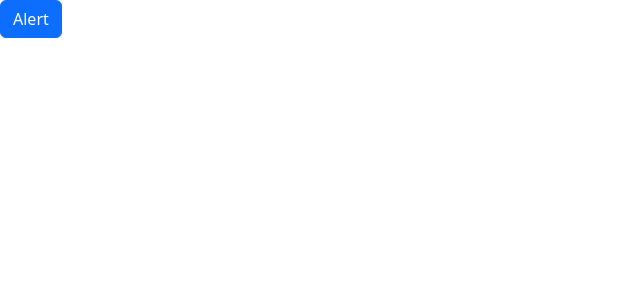
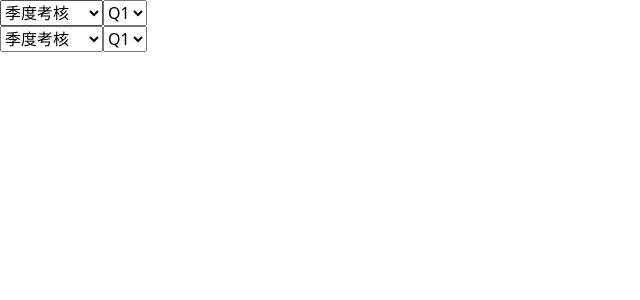
Before and after one commit to imycod/react-all-in-one, a React (Vite) app: page / in a window 1280 px wide. Shown: the top 300 px of the page, without its empty margins (0-640 px from the left). Built offline with nearby package versions, Linux system fonts and the light colour scheme.

Commit message:
feat：2个选择器双向联动

```diff
--- a/src/App.tsx
+++ b/src/App.tsx
@@ -1,13 +1,12 @@
-import { useState } from "react";
-import Alert from "./components/Alert";
-import Button from "./components/Button";
+// import QuaterTime from "./components/QuaterTime/QuaterTime";
+import QuaterTimeConfig from "./components/QuaterTime/QuaterTimeConfig";
 
 function App() {
-  const [alertVisiable, setAlertVisibility] = useState(false);
   return (
     <div>
-      {alertVisiable && <Alert onClose={()=>setAlertVisibility(false)}>My Alert</Alert>}
-      <Button onClick={() => setAlertVisibility(true)}>Alert</Button>
+      {/* <QuaterTime></QuaterTime>   */}
+      <QuaterTimeConfig></QuaterTimeConfig>
+      <QuaterTimeConfig></QuaterTimeConfig>
     </div>
   );
 }
--- /dev/null
+++ b/src/components/QuaterTime/QuaterTime.tsx
@@ -0,0 +1,59 @@
+import { useState, ChangeEvent } from "react";
+
+export default function QuaterTime() {
+  const [timeType, setTimeType] = useState();
+  const [timeOption] = useState([
+    { value: "Q", label: "季度考核" },
+    { value: "Y", label: "年度考核" },
+  ]);
+
+  const [quater, setQuater] = useState();
+  const optionConfig = {
+    quater: [
+      { value: "Q1", label: "Q1" },
+      { value: "Q2", label: "Q2" },
+      { value: "Q3", label: "Q3" },
+      { value: "Q4", label: "Q4" },
+    ],
+  };
+  const [quaterOption, setQuarterOption] = useState(optionConfig.quater);
+
+  const handleTimeTypeChange = (event: ChangeEvent<HTMLSelectElement>) => {
+    const selectedTimeType = event.target.value as string;
+    setTimeType(selectedTimeType);
+
+    if (selectedTimeType === "Q") {
+      setQuarterOption(optionConfig.quater);
+    } else if (selectedTimeType === "Y") {
+      setQuarterOption([{ value: "Y", label: "Y" }]);
+    }
+  };
+
+  return (
+    <div>
+      <label>
+        考核时间类型：
+        <select value={timeType} onChange={handleTimeTypeChange}>
+          {timeOption.map((item) => (
+            <option key={item.value} value={item.value}>
+              {item.label}
+            </option>
+          ))}
+        </select>
+      </label>
+      <br />
+      <label>
+        考核季度：
+        <select
+          value={quater}
+          onChange={(event) => setQuater(event.target.value)}>
+          {quaterOption.map((item) => (
+            <option key={item.value} value={item.value}>
+              {item.label}
+            </option>
+          ))}
+        </select>
+      </label>
+    </div>
+  );
+}
--- /dev/null
+++ b/src/components/QuaterTime/QuaterTimeConfig.tsx
@@ -0,0 +1,96 @@
+import { useEffect, useState } from "react";
+
+export default function QuaterTimeConfig() {
+  const [query, setQuery] = useState("Q");
+
+  const [basCycleOptions] = useState([
+    { value: "Q", label: "季度考核" },
+    { value: "Y", label: "年度考核" },
+    { value: "H", label: "半年度考核" },
+    { value: "M", label: "月度考核" },
+  ]);
+  const [basQuaterOptions, setQuarterOption] = useState([]);
+
+  function setBasQuarterOptions(prop: string) {
+    const optionConfig = {
+      Q: [
+        { value: "Q1", label: "Q1" },
+        { value: "Q2", label: "Q2" },
+        { value: "Q3", label: "Q3" },
+        { value: "Q4", label: "Q4" },
+      ],
+      M: [
+        { value: "M1", label: "M1" },
+        { value: "M2", label: "M2" },
+      ],
+      H: [
+        { value: "H1", label: "H1" },
+        { value: "H2", label: "H2" },
+      ],
+      Y: [{ value: "Y", label: "Y" }],
+    };
+
+    setQuarterOption(optionConfig[prop]);
+  }
+  useEffect(() => {
+    setBasQuarterOptions("Q");
+  }, []);
+
+  function setOption(options) {
+    return options.map((option) => (
+      <option key={option.value} value={option.value}>
+        {option.label}
+      </option>
+    ));
+  }
+
+  useEffect(() => {
+    console.log(111);
+    console.log(query);
+  }, [query]);
+
+  const model = [
+    {
+      type: "select",
+      prop: "timeType",
+      options: setOption(basCycleOptions),
+      label: "考核周期",
+      onchange: (event) => {
+        const value = event.target.value;
+        setQuery(value);
+        console.log(value);
+        console.log(2222);
+        console.log(query);
+        setBasQuarterOptions(value);
+      },
+    },
+    {
+      type: "select",
+      prop: "quarter",
+      options: setOption(basQuaterOptions),
+      label: "考核时间",
+      onchange: (event) => {
+        const value = event.target.value;
+        setQuery(value);
+      },
+    },
+  ];
+
+  return (
+    <div>
+      {model.map((item) => {
+        if (item.type === "select") {
+          return (
+            <select
+              key={item.prop}
+              value={query[item.prop]}
+              onChange={item.onchange}>
+              {item.options}
+            </select>
+          );
+        }
+        return null;
+      })}
+    </div>
+  );
+}
```
